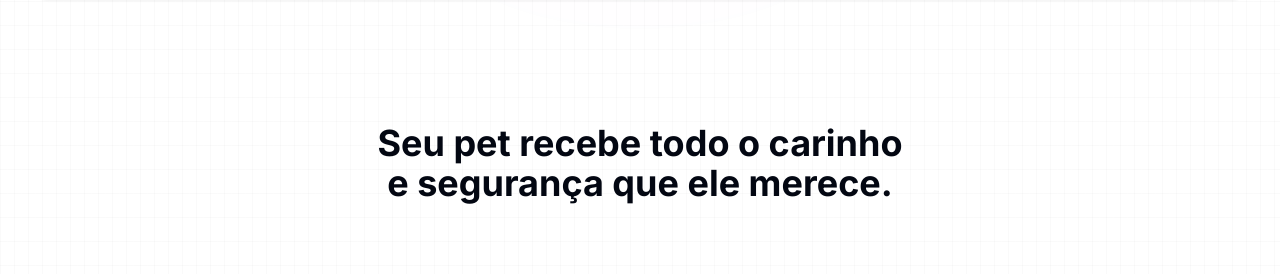
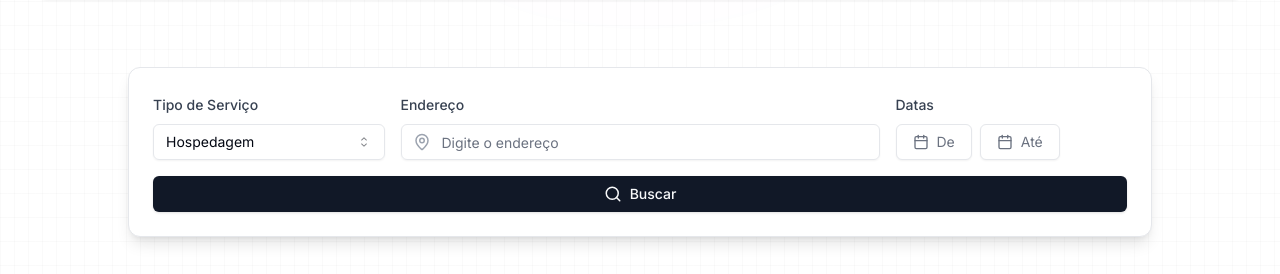
Before and after one commit to co-finampy/pethost-web, a Next.js app: page / in a window 1280 px wide. Shown: the part 455-729 px from the top of the page. Built offline with nearby package versions, Linux system fonts and the light colour scheme.

Commit message:
criação minifilter na landingpage

```diff
--- a/package.json
+++ b/package.json
@@ -9,7 +9,6 @@
     "lint": "next lint"
   },
   "dependencies": {
-    "@chakra-ui/react": "^2.10.1",
     "@emotion/react": "^11.13.3",
     "@emotion/styled": "^11.13.0",
     "@headlessui/react": "^2.1.10",
@@ -22,13 +21,13 @@
     "@radix-ui/react-dropdown-menu": "^2.1.2",
     "@radix-ui/react-icons": "^1.3.0",
     "@radix-ui/react-label": "^2.1.0",
+    "@radix-ui/react-popover": "^1.1.2",
     "@radix-ui/react-select": "^2.1.2",
     "@radix-ui/react-slider": "^1.2.1",
     "@radix-ui/react-slot": "^1.1.0",
     "@radix-ui/react-switch": "^1.1.1",
     "@radix-ui/react-tabs": "^1.1.1",
     "@radix-ui/react-tooltip": "^1.1.3",
-    "calendar": "^0.1.1",
     "class-variance-authority": "^0.7.0",
     "clsx": "^2.1.1",
     "date-fns": "^4.1.0",
@@ -37,10 +36,9 @@
     "ky": "^1.7.2",
     "lucide-react": "^0.445.0",
     "next": "^14.2.13",
+    "popover": "^2.4.1",
     "react": "^18.3.1",
     "react-calendar": "^5.0.0",
-    "react-datepicker": "^7.4.0",
-    "react-day-picker": "^9.1.3",
     "react-dom": "^18.3.1",
     "react-icons": "^5.3.0",
     "shadcn-ui": "^0.2.3",
--- /dev/null
+++ b/src/app/(landing-page)/_components/MiniFilter.tsx
@@ -0,0 +1,147 @@
+'use client'
+
+import { useState } from "react"
+import { useRouter } from "next/navigation"
+import { Button } from "@/components/ui/button"
+import { Input } from "@/components/ui/input"
+import { Select, SelectContent, SelectItem, SelectTrigger, SelectValue } from "@/components/ui/select"
+import { Card, CardContent } from "@/components/ui/card"
+import { CalendarIcon, MapPinIcon, SearchIcon } from "lucide-react"
+import { Menu, Transition } from "@headlessui/react"
+import Calendar from "react-calendar"
+import { format } from "date-fns"
+import { ptBR } from "date-fns/locale"
+
+import 'react-calendar/dist/Calendar.css'
+
+export function MiniFilter() {
+  const [serviceType, setServiceType] = useState("Hospedagem")
+  const [location, setLocation] = useState("")
+  const [startDate, setStartDate] = useState<Date | null>(null)
+  const [endDate, setEndDate] = useState<Date | null>(null)
+
+  const router = useRouter()
+
+  const handleSearch = (e: React.FormEvent) => {
+    e.preventDefault()
+    const query = new URLSearchParams({
+      serviceType,
+      location,
+      startDate: startDate ? format(startDate, 'yyyy-MM-dd') : '',
+      endDate: endDate ? format(endDate, 'yyyy-MM-dd') : '',
+    }).toString()
+    router.push(`/buscar-anfitriao?${query}`)
+  }
+
+  return (
+    <Card className="w-full max-w-5xl mx-auto shadow-lg mt-16">
+      <CardContent className="p-6">
+        <form onSubmit={handleSearch} className="space-y-4">
+          <div className="grid grid-cols-1 md:grid-cols-4 gap-4">
+            <div className="space-y-2">
+              <label htmlFor="service-type" className="text-sm font-medium text-gray-700">Tipo de Serviço</label>
+              <Select value={serviceType} onValueChange={setServiceType}>
+                <SelectTrigger id="service-type" className="w-full">
+                  <SelectValue placeholder="Selecione o serviço" />
+                </SelectTrigger>
+                <SelectContent>
+                  <SelectItem value="Hospedagem">Hospedagem</SelectItem>
+                  <SelectItem value="Creche">Creche</SelectItem>
+                  <SelectItem value="Passeio">Passeio</SelectItem>
+                </SelectContent>
+              </Select>
+            </div>
+
+            <div className="space-y-2 md:col-span-2">
+              <label htmlFor="location" className="text-sm font-medium text-gray-700">Endereço</label>
+              <div className="relative">
+                <MapPinIcon className="absolute left-3 top-1/2 transform -translate-y-1/2 text-gray-400" size={18} />
+                <Input
+                  id="location"
+                  type="text"
+                  placeholder="Digite o endereço"
+                  value={location}
+                  onChange={(e) => setLocation(e.target.value)}
+                  className="pl-10"
+                />
+              </div>
+            </div>
+
+            <div className="space-y-2">
+              <label className="text-sm font-medium text-gray-700">Datas</label>
+              <div className="flex space-x-2">
+                <Menu as="div" className="relative">
+                  <Menu.Button as="div">
+                    <div className="w-full">
+                      <Button
+                        variant="outline"
+                        className={`w-full justify-start text-left font-normal ${!startDate && "text-muted-foreground"}`}
+                      >
+                        <CalendarIcon className="mr-2 h-4 w-4" />
+                        {startDate ? format(startDate, "dd/MM/yyyy") : <span>De</span>}
+                      </Button>
+                    </div>
+                  </Menu.Button>
+                  <Transition
+                    enter="transition ease-out duration-100"
+                    enterFrom="transform opacity-0 scale-95"
+                    enterTo="transform opacity-100 scale-100"
+                    leave="transition ease-in duration-75"
+                    leaveFrom="transform opacity-100 scale-100"
+                    leaveTo="transform opacity-0 scale-95"
+                  >
+                    <Menu.Items className="absolute z-10 mt-2">
+                      <Calendar
+                        onChange={(date) => setStartDate(date as Date)}
+                        value={startDate}
+                        locale={ptBR}
+                      />
+                    </Menu.Items>
+                  </Transition>
+                </Menu>
+
+                <Menu as="div" className="relative">
+                  <Menu.Button as="div">
+                    <div className="w-full">
+                      <Button
+                        variant="outline"
+                        className={`w-full justify-start text-left font-normal ${!endDate && "text-muted-foreground"}`}
+                      >
+                        <CalendarIcon className="mr-2 h-4 w-4" />
+                        {endDate ? format(endDate, "dd/MM/yyyy") : <span>Até</span>}
+                      </Button>
+                    </div>
+                  </Menu.Button>
+                  <Transition
+                    enter="transition ease-out duration-100"
+                    enterFrom="transform opacity-0 scale-95"
+                    enterTo="transform opacity-100 scale-100"
+                    leave="transition ease-in duration-75"
+                    leaveFrom="transform opacity-100 scale-100"
+                    leaveTo="transform opacity-0 scale-95"
+                  >
+                    <Menu.Items className="absolute z-10 mt-2">
+                      <Calendar
+                        onChange={(date) => setEndDate(date as Date)}
+                        value={endDate}
+                        locale={ptBR}
+                      />
+                    </Menu.Items>
+                  </Transition>
+                </Menu>
+              </div>
+            </div>
+          </div>
+
+          <Button
+            className="w-full bg-primary text-primary-foreground hover:bg-primary/90 transition-colors duration-200"
+            type="submit"
+          >
+            <SearchIcon className="mr-2" size={18} />
+            Buscar
+          </Button>
+        </form>
+      </CardContent>
+    </Card>
+  )
+}
--- a/src/app/(landing-page)/page.tsx
+++ b/src/app/(landing-page)/page.tsx
@@ -4,6 +4,7 @@ import { ComoFunciona } from "./_components/Comofunciona";
 import { Faq } from "./_components/Faq";
 import { Footer } from "./_components/Footer";
 import { Navbar } from "./_components/Navbar";
+import { MiniFilter } from "./_components/MiniFilter";
 
 export default function Home() {
   return (
@@ -14,6 +15,7 @@ export default function Home() {
         </div>
         <Navbar />
         <CarouselHero />
+        <MiniFilter/>
         <Beneficios />
         <ComoFunciona />
         <Faq />
--- /dev/null
+++ b/src/components/ui/popover.tsx
@@ -0,0 +1,33 @@
+"use client"
+
+import * as React from "react"
+import * as PopoverPrimitive from "@radix-ui/react-popover"
+
+import { cn } from "@/lib/utils"
+
+const Popover = PopoverPrimitive.Root
+
+const PopoverTrigger = PopoverPrimitive.Trigger
+
+const PopoverAnchor = PopoverPrimitive.Anchor
+
+const PopoverContent = React.forwardRef<
+  React.ElementRef<typeof PopoverPrimitive.Content>,
+  React.ComponentPropsWithoutRef<typeof PopoverPrimitive.Content>
+>(({ className, align = "center", sideOffset = 4, ...props }, ref) => (
+  <PopoverPrimitive.Portal>
+    <PopoverPrimitive.Content
+      ref={ref}
+      align={align}
+      sideOffset={sideOffset}
+      className={cn(
+        "z-50 w-72 rounded-md border bg-popover p-4 text-popover-foreground shadow-md outline-none data-[state=open]:animate-in data-[state=closed]:animate-out data-[state=closed]:fade-out-0 data-[state=open]:fade-in-0 data-[state=closed]:zoom-out-95 data-[state=open]:zoom-in-95 data-[side=bottom]:slide-in-from-top-2 data-[side=left]:slide-in-from-right-2 data-[side=right]:slide-in-from-left-2 data-[side=top]:slide-in-from-bottom-2",
+        className
+      )}
+      {...props}
+    />
+  </PopoverPrimitive.Portal>
+))
+PopoverContent.displayName = PopoverPrimitive.Content.displayName
+
+export { Popover, PopoverTrigger, PopoverContent, PopoverAnchor }
```
Also changed, not shown: 1 other file (tests, documents, lock files or other folders).
